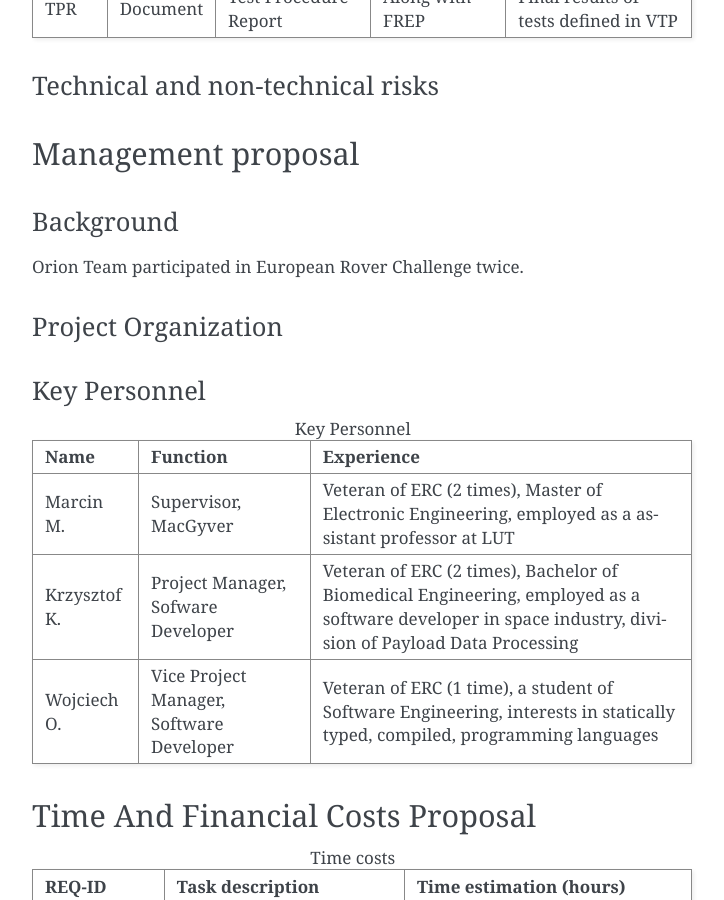
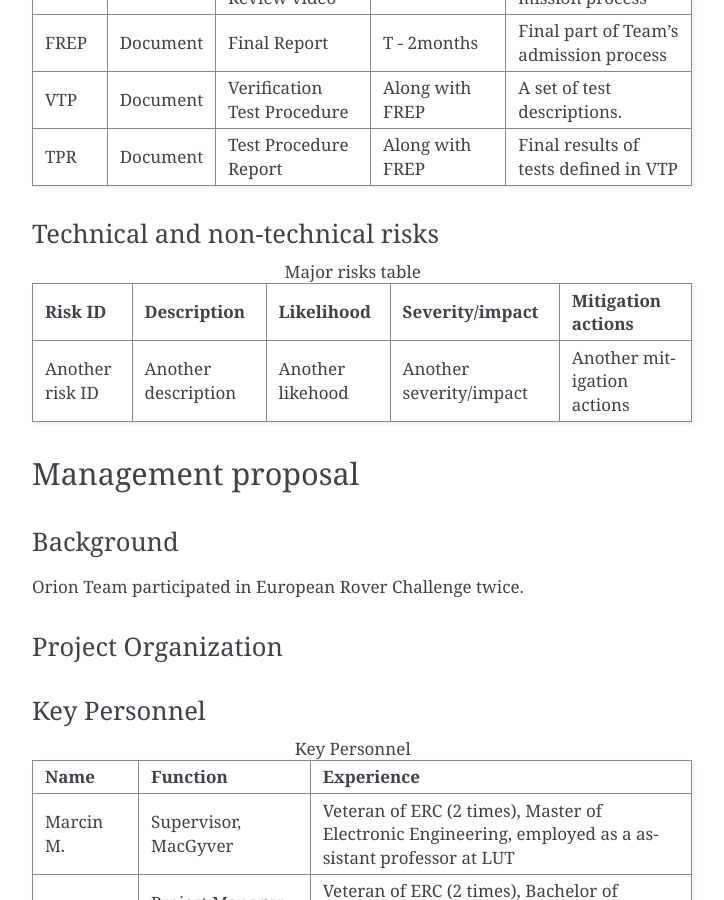
Before and after one commit to krkruk/OrionDoc, a Sphinx documentation site: the page built from source/documents/proposal/proposal.rst, in a window 1280 px wide and 900 px high, scrolled down 3889 px. Shown: the whole window, without its empty margins (388-1112 px from the left). Built offline with Sphinx 7.4.7, drawn with Linux system fonts in a browser that asks for light colours; some of the changed text lies outside the part shown.

```diff
--- a/source/common/templates/generic_template.rst
+++ b/source/common/templates/generic_template.rst
@@ -43,6 +43,9 @@ Applicable documents
    * - Reference ID
      - Title
      - Short document description
+   * - Another reference ID
+     - Another title
+     - Another short document description
 
 
 Section 1
--- a/source/conf.py
+++ b/source/conf.py
@@ -70,7 +70,7 @@ language = None
 # List of patterns, relative to source directory, that match files and
 # directories to ignore when looking for source files.
 # This patterns also effect to html_static_path and html_extra_path
-exclude_patterns = []
+exclude_patterns = ['common/templates/*']
 
 # The name of the Pygments (syntax highlighting) style to use.
 pygments_style = 'sphinx'
--- a/source/documents/proposal/proposal.rst
+++ b/source/documents/proposal/proposal.rst
@@ -76,6 +76,10 @@ Analysis of the requirements
      - Requirement name
      - Description
      - Bidder's comment
+   * - Another REQ-D
+     - Another requiement name
+     - Another description
+     - Another bidder's comment
 
 
 Proposed solution
@@ -182,7 +186,11 @@ Technical and non-technical risks
      - Likelihood
      - Severity/impact
      - Mitigation actions
-
+   * - Another risk ID
+     - Another description
+     - Another likehood
+     - Another severity/impact
+     - Another mitigation actions
 
 Management proposal
 ================================================================================
--- a/source/documents/requirements/system_requirements_document.rst
+++ b/source/documents/requirements/system_requirements_document.rst
@@ -242,7 +242,9 @@ Group label definitions:
    * - ID
      - Requirement
      - Description
-
+   * - Another ID
+     - Another requirement
+     - Another description
 
 Mission-related requirements:
 --------------------------------------------------------------------------------
--- a/source/index.rst
+++ b/source/index.rst
@@ -14,3 +14,4 @@ Welcome to Orion Project's documentation!
    documents/proposal/proposal
    documents/verification/vtp
    documents/minutes_of_meeting/minutes_of_meeting
+   documents/preliminary_report/preliminary_report
```
Also changed, not shown: README.md (+1 -0 lines), source/documents/preliminary_report/preliminary_report.rst (added, +14 -0 lines).
